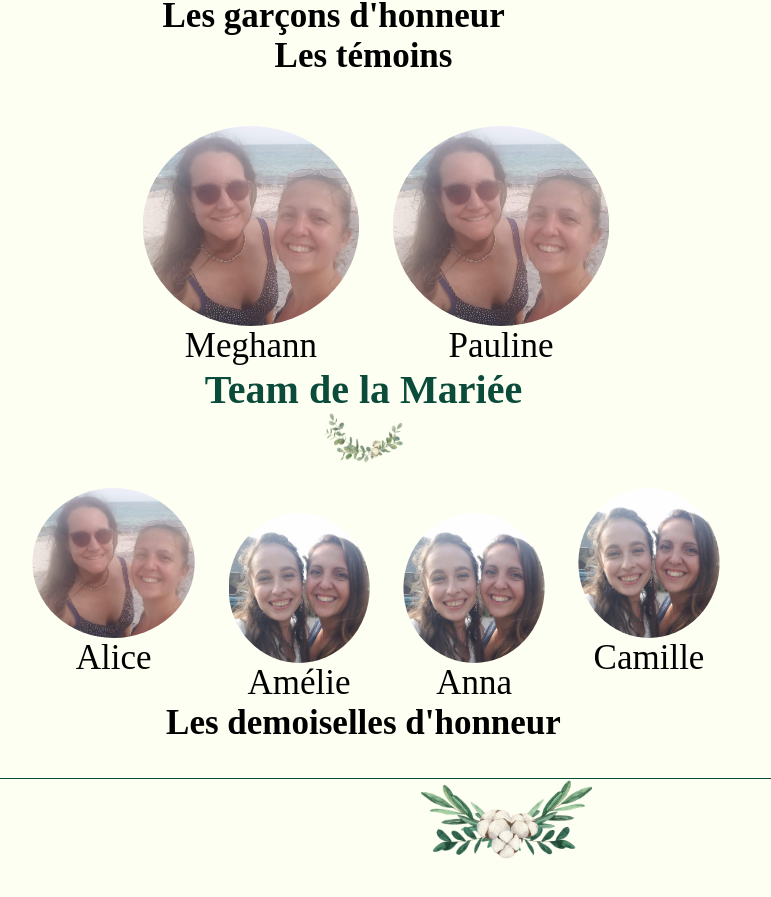
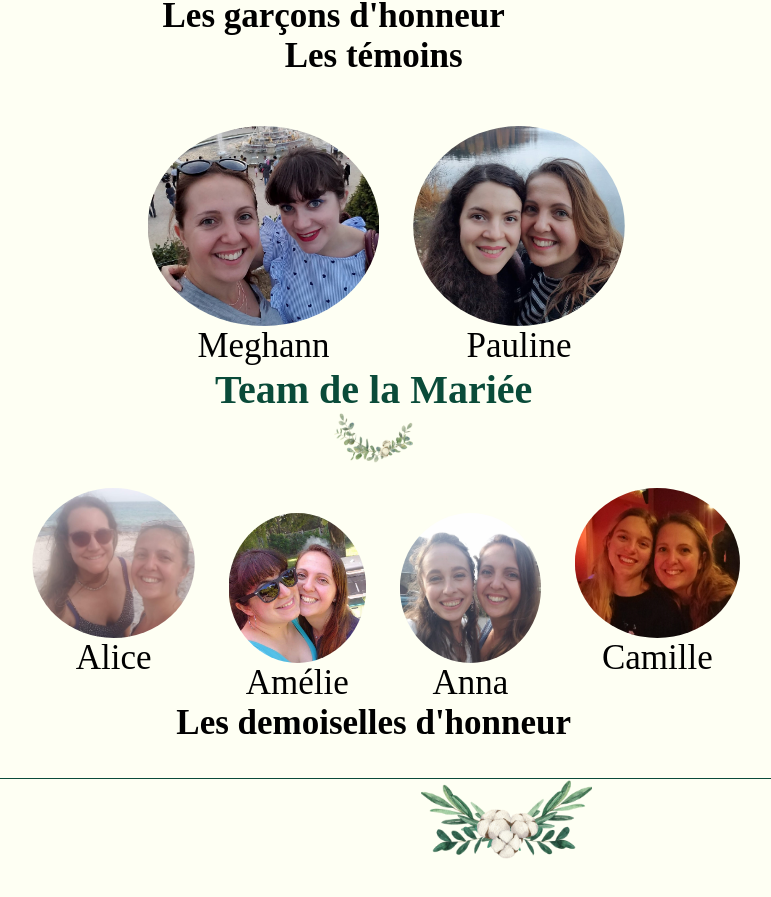
Before and after one commit to BraimComplexe/unjourendecembre, a plain HTML site: page pages/teams.html in a window 1280 px wide. Shown: the part 854-1751 px from the top of the page, without its empty margins (127-898 px from the left). Drawn offline with Linux system fonts and the light colour scheme; a web font is replaced by a local one.

Commit message:
photos des filles

```diff
--- a/pages/teams.html
+++ b/pages/teams.html
@@ -62,11 +62,11 @@
         <center>
           <b>Les témoins</b><br>
           <div id="img_temoins">
-            <img id="img_team" src="../css/img/photos_team/Julie et Alice.jpg"/>
+            <img id="img_team" src="../css/img/photos_team/Julie et Meghann.jpg"/>
             <br>Meghann
           </div>
           <div id="img_temoins">
-            <img id="img_team" src="../css/img/photos_team/Julie et Alice.jpg"/>
+            <img id="img_team" src="../css/img/photos_team/Julie et Pauline.jpg"/>
             <br>Pauline
           </div>
           <div><center><b><div style="color:#0a4b39; font-size:40px;">Team de la Mariée</div></b>
@@ -76,7 +76,7 @@
             <br>Alice
           </div>
           <div id="img_garconsHonneur2">
-            <img id="img_team2" src="../css/img/photos_team/Julie et Anna.jpg"/>
+            <img id="img_team2" src="../css/img/photos_team/Julie et Amélie.jpeg"/>
             <br>Amélie
           </div>
           <div id="img_garconsHonneur2">
@@ -84,7 +84,7 @@
             <br>Anna
           </div>
           <div id="img_garconsHonneur1">
-            <img id="img_team2" src="../css/img/photos_team/Julie et Anna.jpg"/>
+            <img id="img_team2" src="../css/img/photos_team/Julie et Camille.jpg"/>
             <br>Camille
           </div>
           <br><b>Les demoiselles d'honneur</b>
```
Also changed, not shown: css/img/photos_team/Julie et Amélie.jpeg (added), css/img/photos_team/Julie et Camille.jpg (added), css/img/photos_team/Julie et Meghann.jpg (added), css/img/photos_team/Julie et Pauline.jpg (added).
